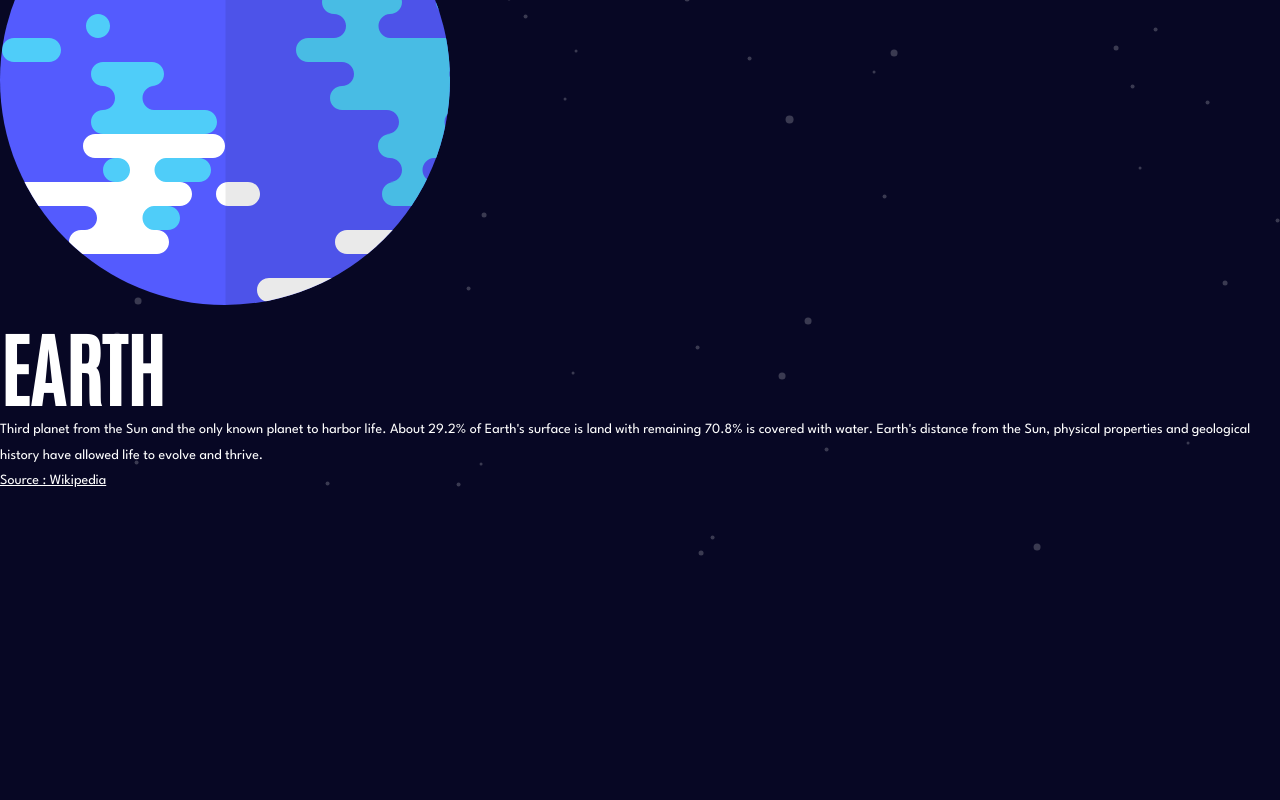
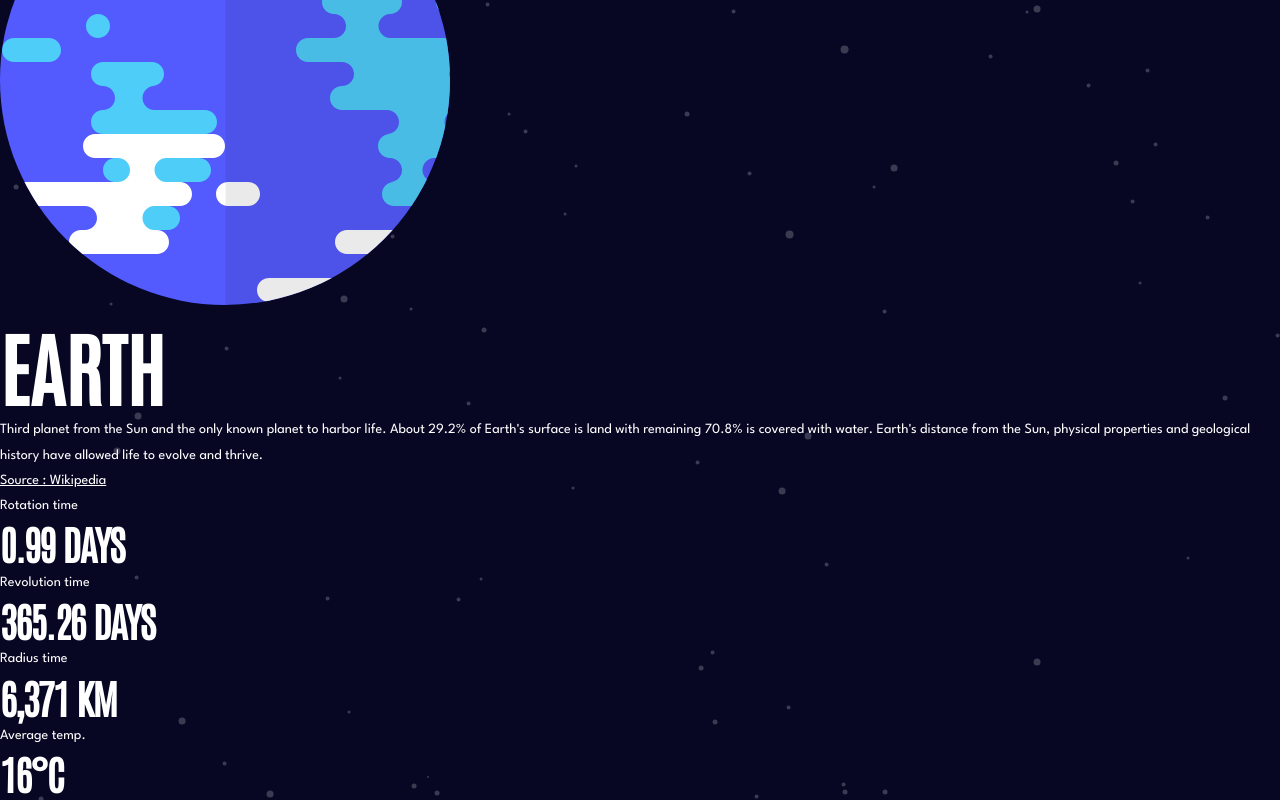
Before and after one commit to valentinaotocan/solar-system, a React (Vite) app: page /earth in a window 1280 px wide. Shown: the part 230-1030 px from the top of the page. Before the commit the page ends 800 px from the top, so only its background shows below. Built offline with nearby package versions, Linux system fonts and the light colour scheme.

Commit message:
Add content for planet__information div

```diff
--- a/src/Planets.tsx
+++ b/src/Planets.tsx
@@ -13,16 +13,38 @@ function Planets() {
   }
 
   return (
-    <section>
+    <section className="planet">
       <OverviewImage />
       <div>
         <h1>{planet.name}</h1>
         <OverviewText planet={planet} />
         <p>
-          <a href={planet.overview.source} target="_blank" rel="noopener noreferrer">
+          <a
+            href={planet.overview.source}
+            target="_blank"
+            rel="noopener noreferrer"
+          >
             Source : Wikipedia
           </a>
         </p>
+      </div>
+      <div className="planet__information">
+        <div>
+          <p>Rotation time</p>
+          <h2>{planet.rotation}</h2>
+        </div>
+        <div>
+          <p>Revolution time</p>
+          <h2>{planet.revolution}</h2>
+        </div>
+        <div>
+          <p>Radius time</p>
+          <h2>{planet.radius}</h2>
+        </div>
+        <div>
+          <p>Average temp.</p>
+          <h2>{planet.temperature}</h2>
+        </div>
       </div>
     </section>
   );
--- a/src/styles/main.scss
+++ b/src/styles/main.scss
@@ -26,7 +26,7 @@ h2 {
   font-family: "Antonio", sans-serif;
   font-size: 2.5rem;
   line-height: 1.29;
-  letter-spacing: -0.09rem;
+  letter-spacing: -0.094rem;
   text-transform: uppercase;
 }
 
```
